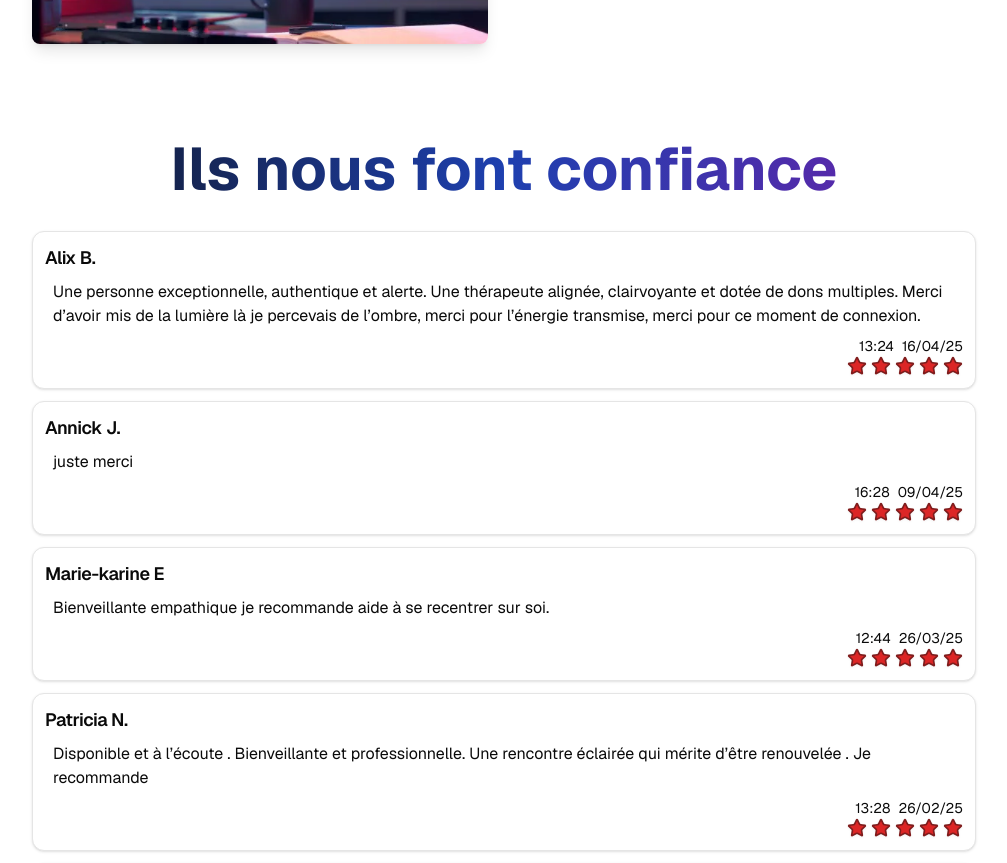
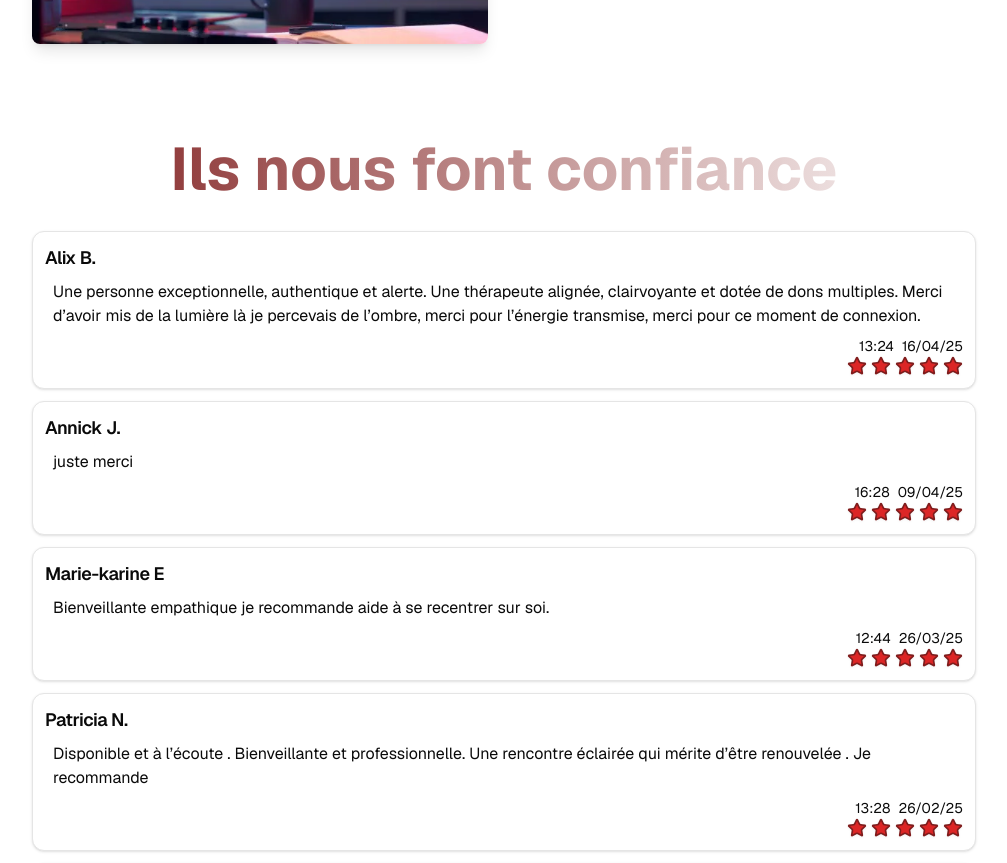
Before and after one commit to Arsonist-932/awake, a Next.js app: page / in a window 1280 px wide. Shown: the part 2960-3823 px from the top of the page, without its empty margins (136-1143 px from the left). Built offline with nearby package versions, Linux system fonts and the light colour scheme; no server answers.

Commit message:
Update page.tsx

```diff
--- a/app/page.tsx
+++ b/app/page.tsx
@@ -182,7 +182,7 @@ export default function Home() {
 
             <section id="testimonials" className="pt-16">
               <div className="container mx-auto px-6">
-                <h2 className="text-6xl font-bold bg-gradient-to-r from-gray-900 via-blue-800 to-purple-800 bg-clip-text text-transparent mb-6 leading-tight text-center">
+                <h2 className="text-6xl font-bold bg-gradient-to-r from-red-900 via-white-500 to-white/80 bg-clip-text text-transparent mb-6 leading-tight text-center">
                   Ils nous font confiance
                 </h2>
 
```
